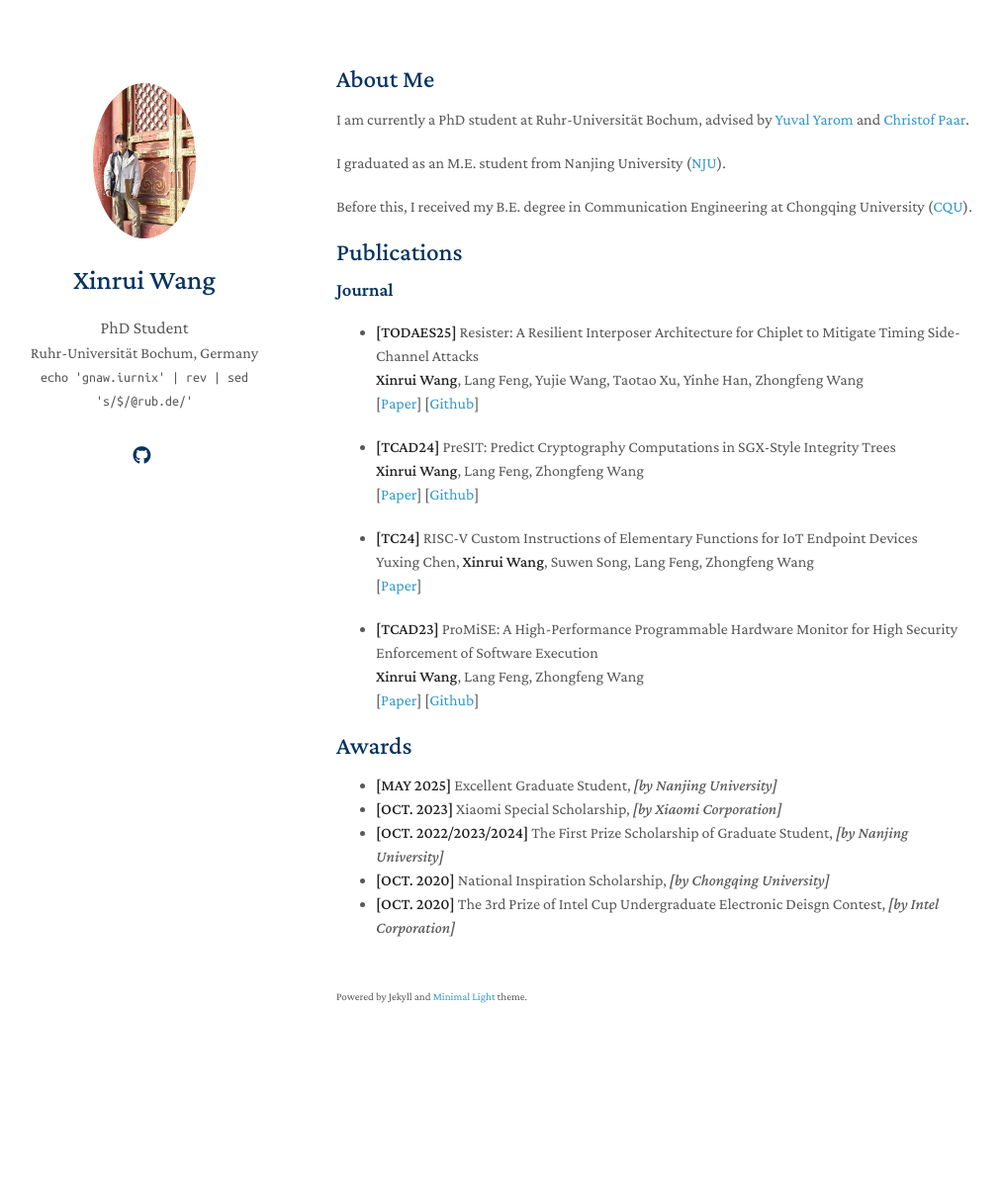
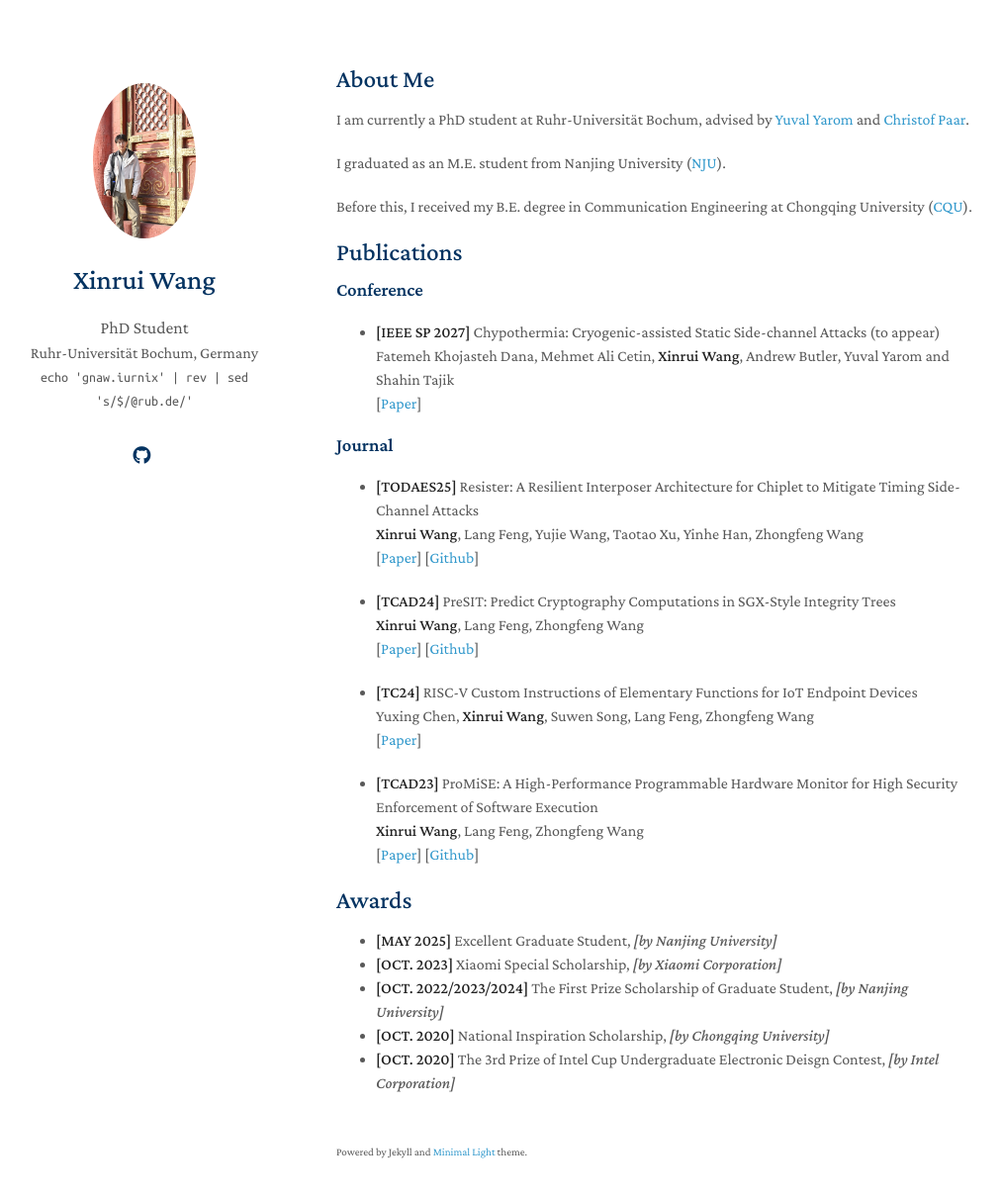
Before and after one commit to XC1a/XC1a.github.io, a Jekyll site: the page built from index.md, in a window 1280 px wide and 1245 px high. Shown: the top 1210 px of the window at 99% size, without its empty margins (130-1143 px from the left). Built offline with Jekyll 4.4.1, drawn with Linux system fonts in a browser that asks for light colours; nearby versions of some CDN libraries; a style sheet for code colours, icons or effects is not loaded; our own code applies the rules of GitHub Pages for plain Markdown files.

Commit message:
Add conference publication to index.md

```diff
--- a/index.md
+++ b/index.md
@@ -12,6 +12,12 @@ Before this, I received my B.E. degree in Communication Engineering at Chongqing
 
 
 ## Publications
+### Conference
+- **[IEEE SP 2027]** Chypothermia: Cryogenic-assisted Static Side-channel Attacks (to appear)
+  <br>
+   Fatemeh Khojasteh Dana, Mehmet Ali Cetin, **Xinrui Wang**, Andrew Butler, Yuval Yarom and Shahin Tajik
+  <br>
+  [[Paper](https://arxiv.org/pdf/2609.11442)]
 
 ### Journal
 
```
